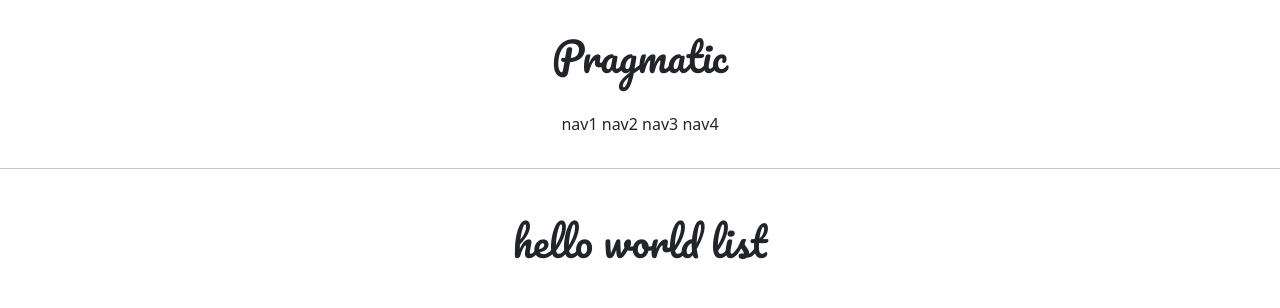
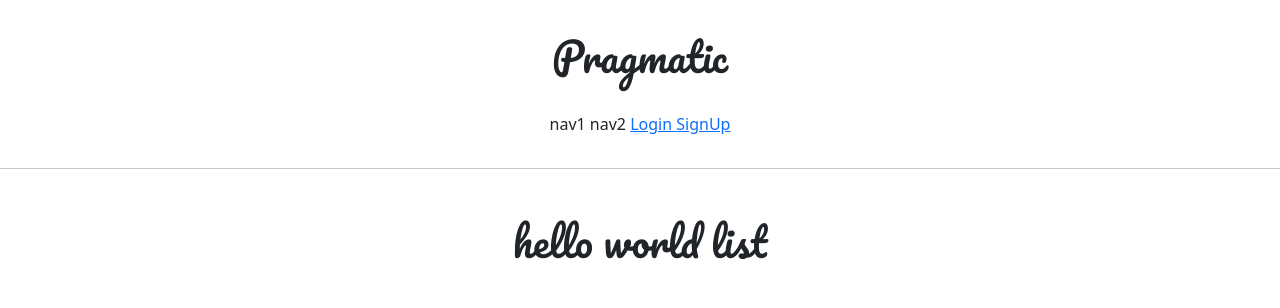
Before and after one commit to HwangSoonHyun/FirstClass, a Django app: page /accounts/hello_world/ in a window 1280 px wide. Shown: the top 308 px of the page. Run offline with Django 3.2, Linux system fonts and the light colour scheme; data comes from the database, SQL or seed files in the repository; both versions use the stored data as it was after the commit; parts of the project's set-up code (start-up, migrations or seed data) failed here and were passed over.

Commit message:
7/13 (Login/Logout 구현)

```diff
--- a/FirstClass/settings.py
+++ b/FirstClass/settings.py
@@ -13,6 +13,8 @@ import os
 from pathlib import Path
 
 # Build paths inside the project like this: BASE_DIR / 'subdir'.
+from django.urls import reverse_lazy
+
 BASE_DIR = Path(__file__).resolve().parent.parent
 
 locale_env = open(os.path.join(BASE_DIR,'.env'))
@@ -141,3 +143,6 @@ STATICFILES_DIRS = [
 # https://docs.djangoproject.com/en/3.2/ref/settings/#default-auto-field
 
 DEFAULT_AUTO_FIELD = 'django.db.models.BigAutoField'
+
+LOGIN_REDIRECT_URL = reverse_lazy('accountapp:hello_world')
+LOGOUT_REDIRECT_URL = reverse_lazy('accountapp:login')
--- a/accountapp/urls.py
+++ b/accountapp/urls.py
@@ -1,3 +1,4 @@
+from django.contrib.auth.views import LoginView, LogoutView
 from django.urls import path
 
 from accountapp.views import hello_world, AccountCreateView
@@ -6,5 +7,10 @@ app_name='accountapp'
 
 urlpatterns = [
     path('hello_world/', hello_world, name='hello_world'),
+
+    path('login/', LoginView.as_view(template_name='accountapp/login.html'),
+         name='login'),
+    path('logout/', LogoutView.as_view(), name='logout'),
+
     path('create/', AccountCreateView.as_view(), name='create')
 ]
--- a/templates/base.html
+++ b/templates/base.html
@@ -17,4 +17,4 @@
 {% include 'footer.html' %}
 
 </body>
-</html
+</html>
--- a/templates/header.html
+++ b/templates/header.html
@@ -6,7 +6,15 @@
     <div class="pragmatic_header_button">
         <span>nav1</span>
         <span>nav2</span>
-        <span>nav3</span>
-        <span>nav4</span>
+        <span>
+            <a href="{% url 'accountapp:login' %}">
+                Login
+            </a>
+        </span>
+        <span>
+            <a href="{% url 'accountapp:create' %}">
+                SignUp
+            </a>
+        </span>
     </div>
 </div>
```
Also changed, not shown: accountapp/templates/accountapp/login.html (added, +22 -0 lines), db.sqlite3.
